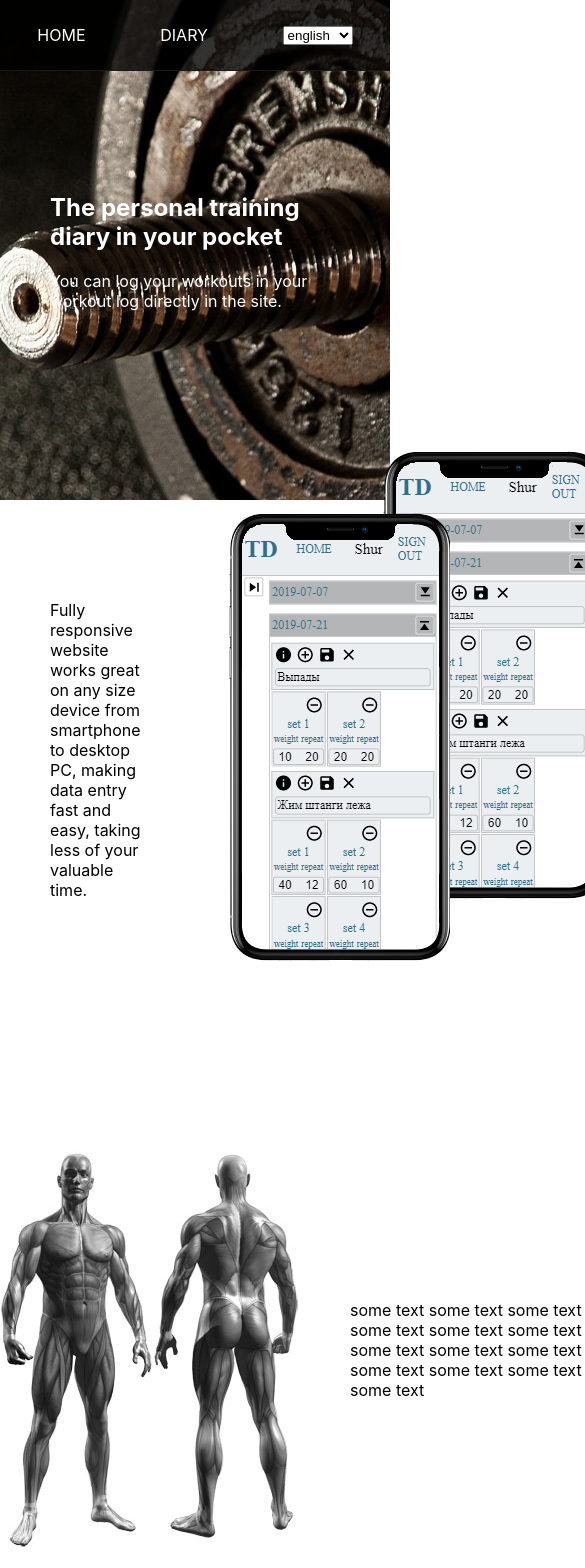
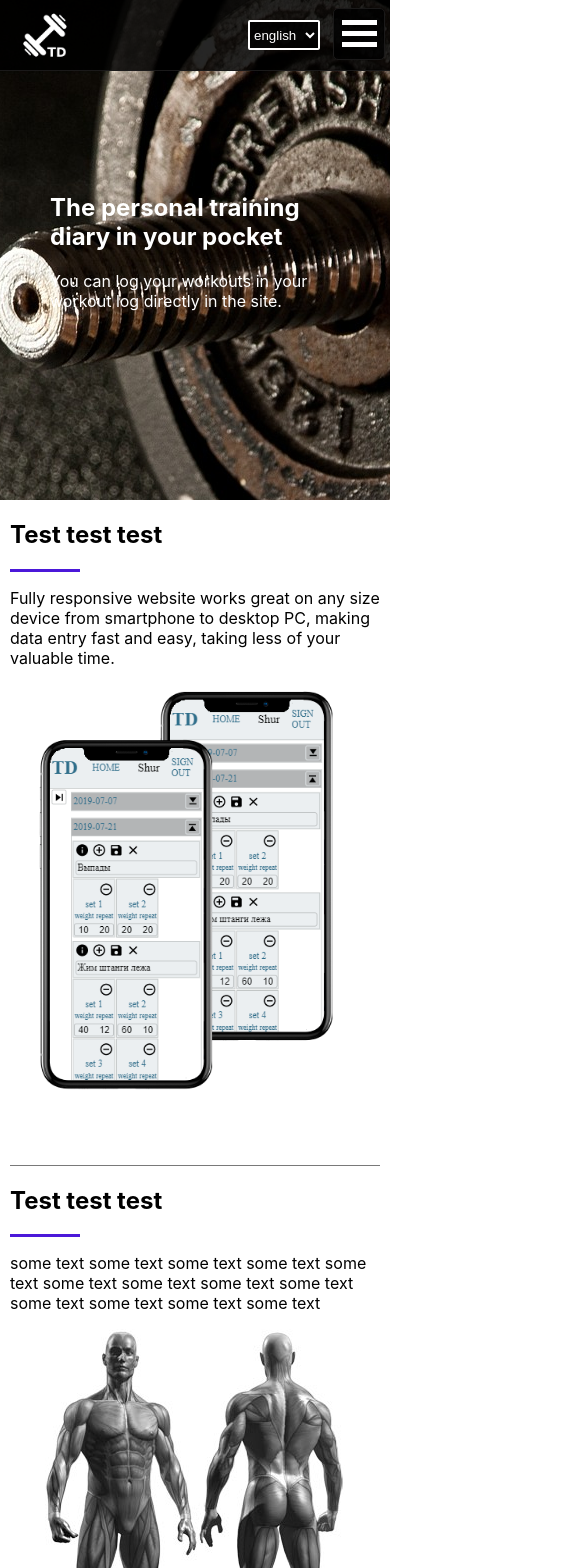
Before and after one commit to Shurap/workout, a React (Create React App) app: page /home in a window 390 px wide. Shown: the top 1568 px of the page, 585 px wide, since content can reach past the window. Built offline with nearby package versions, Linux system fonts and the light colour scheme.

Commit message:
finished main solves homepage

```diff
--- /dev/null
+++ b/src/components/Header/HamburgerMenu.jsx
@@ -0,0 +1,37 @@
+import React from 'react';
+import { useState } from 'react';
+import styles from './HamburgerMenu.module.css';
+import { Link } from 'react-router-dom';
+import withTranslator from '../../hocs/withTranslator/withTranslator';
+
+
+const HamburgerMenu = (props) => {
+
+  const [visible, setVisible] = useState(false);
+
+  return (
+    <div>
+      <div className={`${styles.hamburgerMenu} ${(visible) ? styles.fullHamburgerMenu : ''}`}>
+        <div
+          className={`${styles.button} ${(visible) ? styles.change : ''}`}
+          onClick={() => setVisible(!visible)}
+        >
+          <div className={styles.bar1}></div>
+          <div className={styles.bar2}></div>
+          <div className={styles.bar3}></div>
+        </div>
+        <div className={(visible) ? styles.wrapperLinksOn : styles.wrapperLinksOff}>
+          <Link className={styles.links} to='/home'>{props.dictionary.headerHome}</Link>
+          <Link className={styles.links} to='/diary'>{props.dictionary.headerDiary}</Link>
+          <Link className={styles.links} to='/login'>{props.dictionary.headerLogin}</Link>
+          <Link className={styles.links} to='/account'>{props.dictionary.headerCreateAccount}</Link>
+        </div>
+      </div>
+      <div className={styles.gag}>
+
+      </div>
+    </div>
+  )
+}
+
+export default withTranslator(HamburgerMenu);
--- /dev/null
+++ b/src/components/Header/HamburgerMenu.module.css
@@ -0,0 +1,91 @@
+.hamburgerMenu {
+  position: absolute;
+  top: 7.5px;
+  right: 5px;
+  border: 1px solid rgb(26, 25, 25);
+  background-color: rgba(0, 0, 0, 0.85);
+  border-radius: 5px;
+  display: none;
+  flex-direction: column;
+  justify-content: flex-start;
+  align-items: flex-end;
+  width: 50px;
+  height: 50px;
+  transition: 0.4s;
+}
+
+.fullHamburgerMenu {
+  height: 230px;
+  width: 150px;
+  box-shadow: 0 0 10px rgba(0, 0, 0, 0.85);
+}
+
+.button{
+  margin-top: 5px;
+  margin-right: 7px;
+}
+
+.bar1, .bar2, .bar3 {
+  width: 35px;
+  height: 5px;
+  background-color: white;
+  margin: 6px 0;
+  transition: 0.4s;
+}
+
+/* Rotate first bar */
+.change .bar1 {
+  /* border: 1px solid red; */
+  transform: rotate(-45deg) translate(-9px, 6px) ;
+}
+
+/* Fade out the second bar */
+.change .bar2 {
+  /* border: 1px solid green; */
+  opacity: 0;
+}
+
+/* Rotate last bar */
+.change .bar3 {
+  /* border: 1px solid blue; */
+  transform: rotate(45deg) translate(-8px, -8px) ;
+}
+
+.wrapperLinksOn {
+  /* border: 2px solid blue; */
+  align-self: center;
+  display: flex;
+  flex-direction: column;
+  align-items: center;
+  margin-top: 20px;
+  transition: opacity 0.9s;
+}
+
+.wrapperLinksOff {
+  position: relative;
+  left: -9999px;
+  opacity: 0;
+}
+
+.links {
+  text-transform: uppercase;
+  text-decoration: none;
+  color: white;
+  margin: 10px;
+}
+
+.gag {
+  display: none;
+  /* border: 5px solid mediumslateblue;  */
+  width: 50px;
+  height: 50px;
+}
+
+@media (max-width: 850px) {
+  .hamburgerMenu {
+      display: flex;
+  }
+  .gag {
+    display: block;
+  }
+}
--- a/src/components/Header/Header.jsx
+++ b/src/components/Header/Header.jsx
@@ -3,18 +3,27 @@ import { Link } from 'react-router-dom';
 import styles from './Header.module.css';
 import SwitcherLang from './SwitcherLang';
 import withTranslator from '../../hocs/withTranslator/withTranslator';
+import logo from '../../images/logo.png'
+import HamburgerMenu from './HamburgerMenu';
 
 const Header = (props) => {
 
   return (
     <div className={styles.header}>
-      <Link className={styles.links} to='/home'>{props.dictionary.headerHome}</Link>
-      <Link className={styles.links} to='/diary'>{props.dictionary.headerDiary}</Link>
-      <SwitcherLang />
+      <div className={styles.wrappingContent}>
+        <img className={styles.image} src={logo}></img>
+        <div className={styles.wrapperLinks}>
+          <Link className={styles.links} to='/home'>{props.dictionary.headerHome}</Link>
+          <Link className={styles.links} to='/diary'>{props.dictionary.headerDiary}</Link>
+          <Link className={styles.links} to='/login'>{props.dictionary.headerLogin}</Link>
+          <Link className={styles.links} to='/account'>{props.dictionary.headerCreateAccount}</Link>
+        </div>
+        <SwitcherLang />
+
+      </div>
+      <HamburgerMenu />
     </div>
   )
 }
 
 export default withTranslator(Header);
-
-// export default Header;
--- a/src/components/Header/Header.module.css
+++ b/src/components/Header/Header.module.css
@@ -1,9 +1,9 @@
 .header {
+  /* border: 3px solid red; */
   display: flex;
-  justify-content: space-around;
-  align-items: center;
+  justify-content: space-between;
   border-bottom: 1px solid rgb(26, 25, 25);
-  background-color: rgba(0, 0, 0, 0.8);
+  background-color: rgba(0, 0, 0, 0.85);
   position: fixed;
   top: 0px;
   height: 70px;
@@ -11,8 +11,35 @@
   z-index: 100;
 }
 
+.wrappingContent {
+  /* border: 3px solid orange; */
+  display: flex;
+  justify-content: space-between;
+  align-items: center;
+  flex-grow: 1;
+}
+
+.image {
+  /* border: 3px solid blue; */
+  width: 50px;
+  margin-left: 20px;
+}
+
+.wrapperLinks {
+  /* border: 3px solid green; */
+  flex-grow: 1;
+  display: flex;
+  justify-content: space-around;
+}
+
 .links {
-    text-transform: uppercase;
-    text-decoration: none;
-    color: white;
+  text-transform: uppercase;
+  text-decoration: none;
+  color: white;
 }
+
+@media (max-width: 850px) {
+  .wrapperLinks {
+      display: none;
+  }
+}
--- a/src/components/Header/SwitcherLang.jsx
+++ b/src/components/Header/SwitcherLang.jsx
@@ -11,7 +11,7 @@ const SwitcherLang = (props) => {
   }
 
   return (
-      <select onChange={updateLanguage}>
+      <select className={styles.switcherlang} onChange={updateLanguage}>
         <option value='en'>english</option>
         <option value='ru'>русский</option>
       </select>
--- a/src/components/Header/SwitcherLang.module.css
+++ b/src/components/Header/SwitcherLang.module.css
@@ -0,0 +1,8 @@
+.switcherlang {
+  border: 2px solid white;
+  margin-right: 20px;
+  background-color: rgba(0, 0, 0, 0.85);
+  color: white;
+  border-radius: 2px;
+  height: 30px;
+}
--- a/src/components/PageHome/Article.jsx
+++ b/src/components/PageHome/Article.jsx
@@ -8,6 +8,8 @@ const Article = (props) => {
   return (
     <div className={styles.article}>
       <div className={styles.wrapperText} style={articleOrder}>
+        <h2>Test test test</h2>
+        <span className={styles.underline}></span>
         <p>{props.text}</p>
       </div>
       <div className={styles.wrapperImage}>
--- a/src/components/PageHome/Article.module.css
+++ b/src/components/PageHome/Article.module.css
@@ -3,17 +3,28 @@
   display: flex;
   justify-content: space-between;
   height: 500px;
-  margin-bottom: 100px;
+  /* margin-right: 10px;
+  margin-left: 10px; */
+  /* margin-bottom: 10px; */
 }
 
 .wrapperText {
   /* border: 5px solid orangered; */
   display: flex;
-  align-items: center;
+  flex-direction: column;
+  align-items: flex-start;
   justify-content: center;
-  padding: 50px;
+  /* padding: 50px; */
   color: black;
   width: 50%;
+}
+
+.underline {
+  /* border: 5px solid greenyellow; */
+  background-color: #4b18d9;
+  height: 3px;
+  width: 70px;
+  /* margin-bottom: 10px; */
 }
 
 .wrapperImage {
@@ -25,6 +36,23 @@
 
 .image {
   /* border: 5px solid yellow; */
+  width: 100%;
   /* margin-top: -120px; */
   z-index: 5;
 }
+
+@media (max-width: 850px) {
+  .article {
+      flex-direction: column;
+      align-items: center;
+      /* justify-content: space-around; */
+      height: auto;
+
+  }
+  .wrapperText{
+    width: 100%;
+  }
+  .wrapperImage {
+    order: 1 !important;
+  }
+}
--- a/src/components/PageHome/PageHome.jsx
+++ b/src/components/PageHome/PageHome.jsx
@@ -16,13 +16,15 @@ const PageHome = (props) => {
         </div>
       </div>
       <div className={styles.pageContext}>
-        <div className={styles.fieldLeft}></div>
+        {/* <div className={styles.fieldLeft}></div> */}
         <div className={styles.fieldCenter}>
           <Article image={picturePhones} text={props.dictionary.textOnHomePage} order='0' />
+          <div className={styles.separator}></div>
           <Article image={pictureMuscle} text={props.dictionary.text} order='1' />
+          <div className={styles.separator}></div>
           <Article image={pictureTest} text={props.dictionary.text} order='0' />
         </div>
-        <div className={styles.fieldRight}></div>
+        {/* <div className={styles.fieldRight}></div> */}
       </div>
     </div>
   )
--- a/src/components/PageHome/PageHome.module.css
+++ b/src/components/PageHome/PageHome.module.css
@@ -22,8 +22,8 @@
 .pageContext {
   /* border: 5px solid red; */
   background-color: white;
-  display: flex;
-  justify-content: space-between;
+  /* display: flex; */
+  /* justify-content: space-between; */
   /* width: 100vw; */
   /* height: 100vh; */
 
@@ -31,17 +31,22 @@
   /* padding: 5vw; */
 }
 
-.fieldLeft {
-  /* border: 5px solid green; */
-  width: 30%;
-}
-
 .fieldCenter {
   /* border: 5px solid blueviolet; */
+  max-width: 1200px;
+  margin: auto;
+  padding-left: 10px;
+  padding-right: 10px;
+
   /* flex-grow: 3; */
 }
 
-.fieldRight {
-  /* border: 5px solid blue; */
-  width: 30%;
+.separator {
+  /* border: 5px solid greenyellow; */
+  background-color: rgb(121, 121, 121);
+  height: 1px;
+  width: 100%;
+  /* margin-right: 10px;
+  margin-left: 10px; */
+  /* margin-bottom: 10px; */
 }
--- a/src/hocs/withTranslator/dictionary.js
+++ b/src/hocs/withTranslator/dictionary.js
@@ -7,6 +7,8 @@ const dictionary = {
                      desktop PC, making data entry fast and easy, taking less of your valuable time.`,
     headerHome: 'Home',
     headerDiary: 'Diary',
+    headerLogin: 'Login',
+    headerCreateAccount: 'Register',
   },
   'ru': {
     text: 'какой-то текст какой-то текст какой-то текст какой-то текст какой-то текст какой-то текст какой-то текст какой-то текст какой-то текст ',
@@ -17,6 +19,8 @@ const dictionary = {
                      меньше вашего драгоценного времени.`,
     headerHome: 'Домой',
     headerDiary: 'Дневник',
+    headerLogin: 'Войти',
+    headerCreateAccount: 'Регистрация',
   }
 }
 
```
Also changed, not shown: src/images/logo.png (added).
